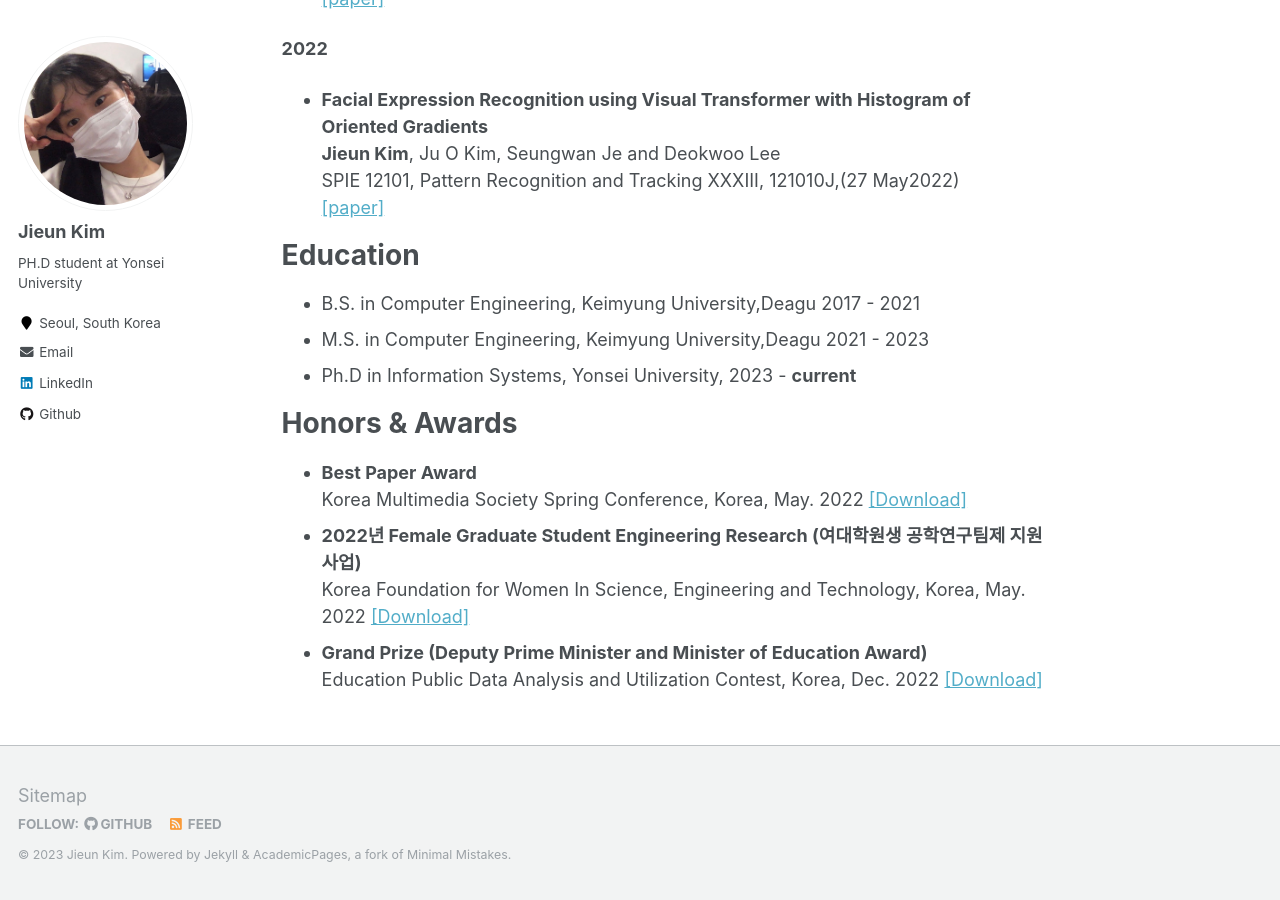
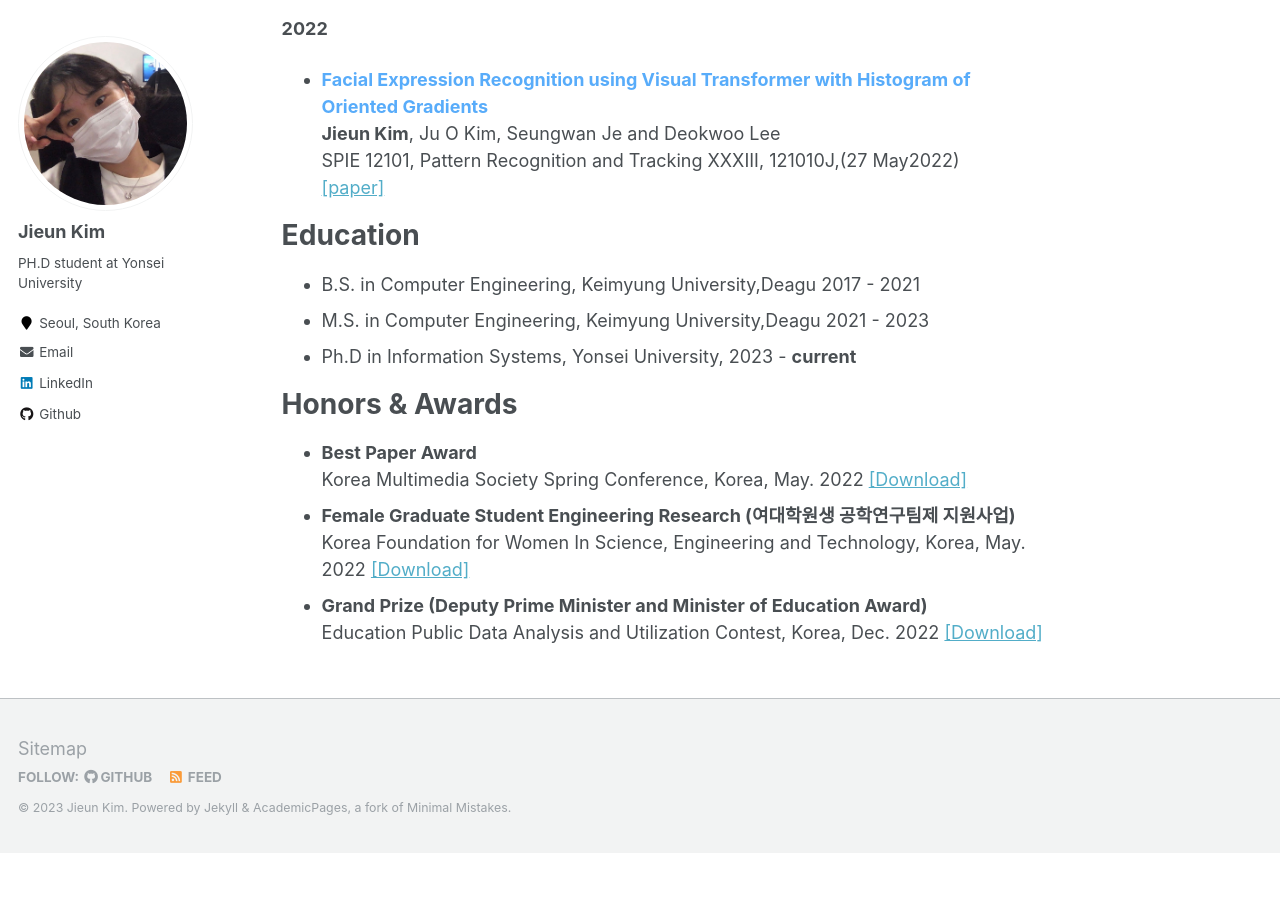
Before and after one commit to lilly9928/lilly9928.github.io, a Jekyll site: the page built from _pages/about.md, in a window 1280 px wide and 900 px high, scrolled down 1281 px. Built offline with Jekyll 4.4.1, drawn with Linux system fonts in a browser that asks for light colours; after the commit the page ends 2134 px from its top, so only the background shows below that.

Commit message:
Update about.md

```diff
--- a/_pages/about.md
+++ b/_pages/about.md
@@ -41,29 +41,29 @@
 
 **2023**
 
-* <span style="color:#58ACFA">Estimation of a Relative Camera Orientation with Few Correspondences using Unsynchronized Viewpoints</span> \\
+* <span style="color:#58ACFA">**Estimation of a Relative Camera Orientation with Few Correspondences using Unsynchronized Viewpoints**</span> \\
 **Jieun Kim** and Deokwoo Lee\\
 MITA2023,(Jul2023)\\
 [[paper]](http://lilly9928.github.io/files/paper1.pdf)
 
-* **Facial Expression Recognition Robust to Occlusion and to Intra-Similarity Problem using Relevant Subsampling** \\
+* * <span style="color:#58ACFA">**Facial Expression Recognition Robust to Occlusion and to Intra-Similarity Problem using Relevant Subsampling**</span> \\
 **Jieun Kim** and Deokwoo Lee\\
 Sensors, 23(5), 2619, pp. 1-15,(2023)\\
 [[paper]](http://lilly9928.github.io/files/paper2.pdf)
 
-* **Facial Expression Recognition using Visual Transformer with Histogram of Oriented Gradients** \\
+* <span style="color:#58ACFA">**Facial Expression Recognition using Visual Transformer with Histogram of Oriented Gradients**</span>\\
 **Jieun Kim**, Ju O Kim, Seungwan Je and Deokwoo Lee \\
 Electronic Imaging, Vol. 7, oral (19 Jan2023)\\
 [[paper]](http://lilly9928.github.io/files/paper3.pdf)
 
-* **Calibrating a Three-Viewpoints Thermal Camera with Few Correspondences** \\
+* <span style="color:#F7819F">**Calibrating a Three-Viewpoints Thermal Camera with Few Correspondences**</span> \\
 Ju O Kim, **Jieun Kim** and Deokwoo Lee \\
 Journal of Signal Processing Systems, Vol. 7,(Jan2023)\\
 [[paper]](http://lilly9928.github.io/files/paper4.pdf)
 
 **2022**
 
-* **Facial Expression Recognition using Visual Transformer with Histogram of Oriented Gradients** \\
+* <span style="color:#58ACFA">**Facial Expression Recognition using Visual Transformer with Histogram of Oriented Gradients**</span> \\
 **Jieun Kim**, Ju O Kim, Seungwan Je and Deokwoo Lee \\
 SPIE 12101, Pattern Recognition and Tracking XXXIII, 121010J,(27 May2022) \\
 [[paper]](http://lilly9928.github.io/files/paper5.pdf)
@@ -102,7 +102,7 @@
 ======
 * **Best Paper Award** \\
 Korea Multimedia Society Spring Conference, Korea, May. 2022 [[Download]](http://lilly9928.github.io/files/honors1.pdf)
-* **2022년 Female Graduate Student Engineering Research (여대학원생 공학연구팀제 지원사업)**\\
+* **Female Graduate Student Engineering Research (여대학원생 공학연구팀제 지원사업)**\\
 Korea Foundation for Women In Science, Engineering and Technology, Korea, May. 2022 [[Download]](http://lilly9928.github.io/files/honors2.pdf)
 * **Grand Prize (Deputy Prime Minister and Minister of Education Award)**\\
 Education Public Data Analysis and Utilization Contest, Korea, Dec. 2022 [[Download]](http://lilly9928.github.io/files/honors3.pdf)
```
